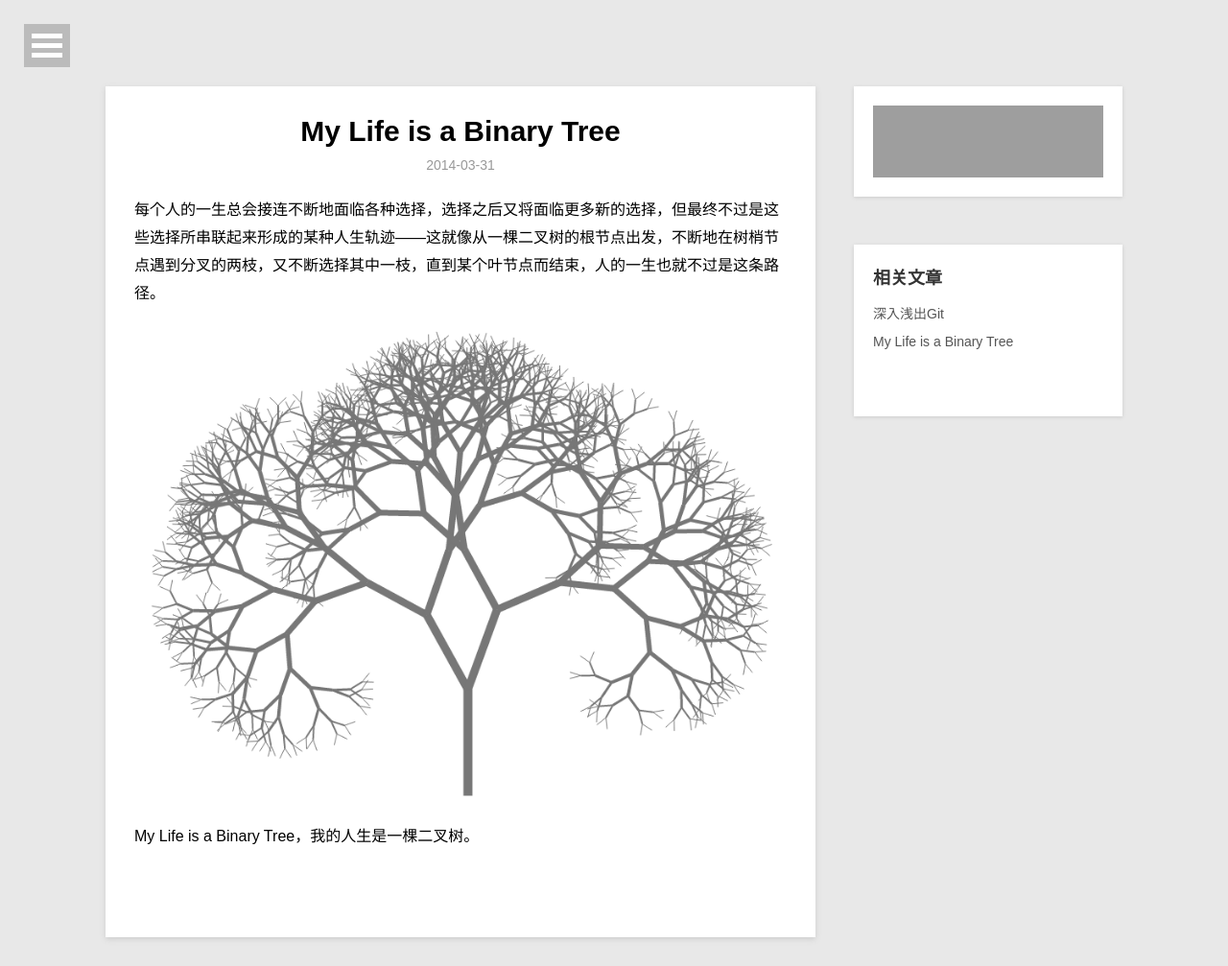
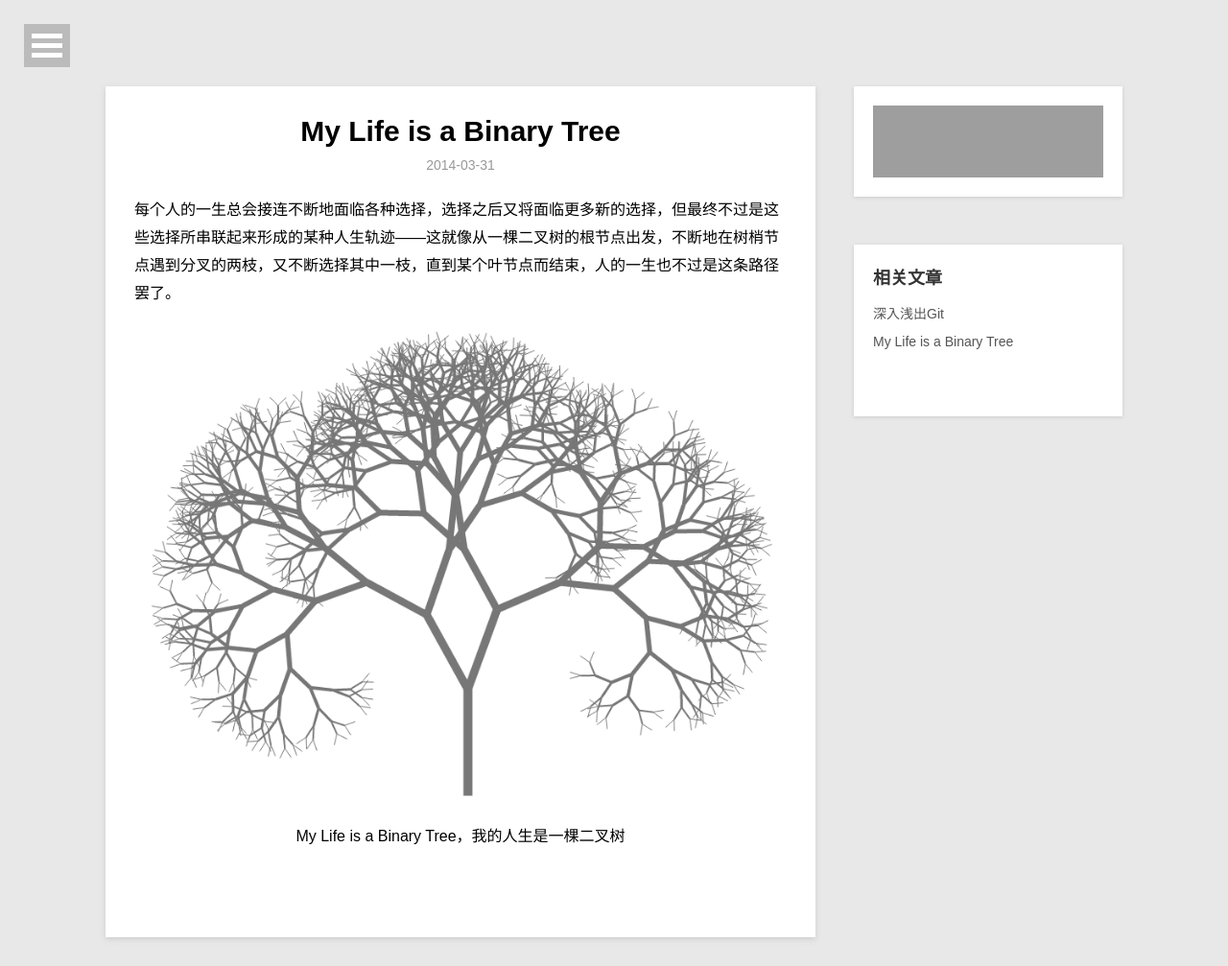
Before and after one commit to chengshiwen/chengshiwen.github.io, a Jekyll site: the page built from _posts/2014-03-31-my-life-is-a-binary-tree.md, in a window 1280 px wide. Shown: the whole page at 96% size. Built offline with Jekyll 4.4.1, drawn with Linux system fonts in a browser that asks for light colours; comment, search, counter and statistics services are not loaded; grey boxes are pictures that could not be loaded.

Commit message:
Review 2014-03-31-my-life-is-a-binary-tree.md

```diff
--- a/_posts/2014-03-31-my-life-is-a-binary-tree.md
+++ b/_posts/2014-03-31-my-life-is-a-binary-tree.md
@@ -5,8 +5,9 @@ description: 每个人的一生总会接连不断地面临各种选择，选择
 category: blog
 ---
 
-每个人的一生总会接连不断地面临各种选择，选择之后又将面临更多新的选择，但最终不过是这些选择所串联起来形成的某种人生轨迹——这就像从一棵二叉树的根节点出发，不断地在树梢节点遇到分叉的两枝，又不断选择其中一枝，直到某个叶节点而结束，人的一生也就不过是这条路径。
+每个人的一生总会接连不断地面临各种选择，选择之后又将面临更多新的选择，但最终不过是这些选择所串联起来形成的某种人生轨迹——这就像从一棵二叉树的根节点出发，不断地在树梢节点遇到分叉的两枝，又不断选择其中一枝，直到某个叶节点而结束，人的一生也不过是这条路径罢了。
 
 ![](/assets/images/binarytree.png)
 
-My Life is a Binary Tree，我的人生是一棵二叉树。
+My Life is a Binary Tree，我的人生是一棵二叉树
+{:style="text-align: center;"}
```
